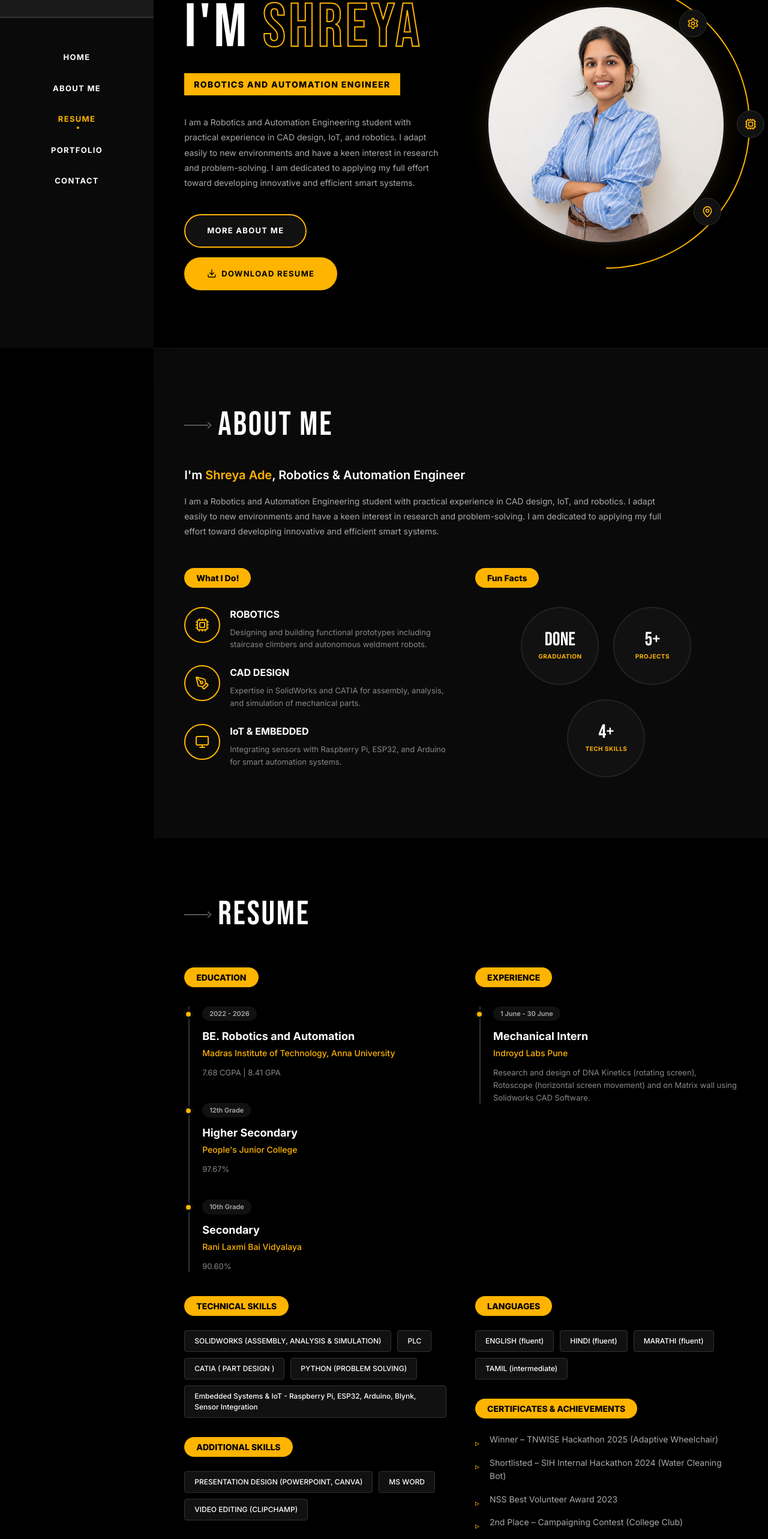
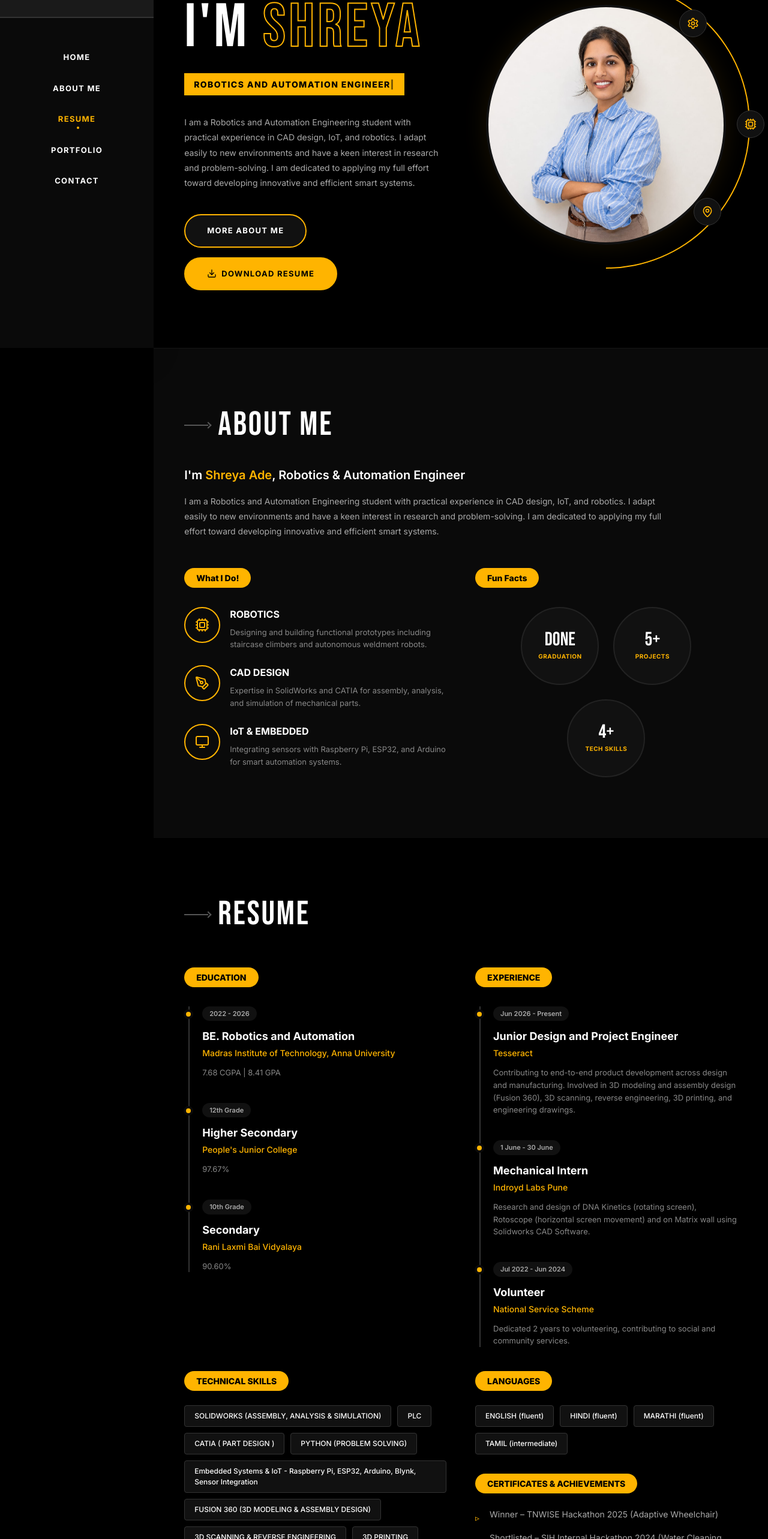
Before and after one commit to deviljitu1/shreya-robotics-portfolio, a React (Vite) app: page / in a window 1280 px wide. Shown: the part 220-2786 px from the top of the page at 60% size. Built offline with nearby package versions, Linux system fonts and the light colour scheme.

Commit message:
Update resume content and add typing animation to hero section

```diff
--- a/src/components/Hero.jsx
+++ b/src/components/Hero.jsx
@@ -1,8 +1,25 @@
+import { useState, useEffect } from 'react';
 import { motion } from 'framer-motion';
 import { Github, Linkedin, Mail, Settings, Cpu, MapPin, Download } from 'lucide-react';
 import profileImg from '../assets/shreya-profile.jpeg';
 
 export default function Hero() {
+  const [typedText, setTypedText] = useState('');
+  const fullText = "ROBOTICS AND AUTOMATION ENGINEER";
+
+  useEffect(() => {
+    let i = 0;
+    const timer = setInterval(() => {
+      if (i < fullText.length) {
+        setTypedText(fullText.substring(0, i + 1));
+        i++;
+      } else {
+        clearInterval(timer);
+      }
+    }, 100);
+    return () => clearInterval(timer);
+  }, []);
+
   return (
     <section
       id="hero"
@@ -63,10 +80,12 @@ export default function Hero() {
               fontWeight: 800,
               textTransform: 'uppercase',
               letterSpacing: '0.1em',
-              marginBottom: '32px'
+              marginBottom: '32px',
+              minHeight: '36px',
+              minWidth: '280px'
             }}
           >
-            ROBOTICS AND AUTOMATION ENGINEER
+            {typedText}<span className="animate-pulse">|</span>
           </motion.div>
 
           <motion.p
--- a/src/components/Resume.jsx
+++ b/src/components/Resume.jsx
@@ -24,10 +24,22 @@ export default function Resume() {
 
   const experience = [
     {
+      period: 'Jun 2026 - Present',
+      title: 'Junior Design and Project Engineer',
+      company: 'Tesseract',
+      desc: 'Contributing to end-to-end product development across design and manufacturing. Involved in 3D modeling and assembly design (Fusion 360), 3D scanning, reverse engineering, 3D printing, and engineering drawings.'
+    },
+    {
       period: '1 June - 30 June',
       title: 'Mechanical Intern',
       company: 'Indroyd Labs Pune',
       desc: 'Research and design of DNA Kinetics (rotating screen), Rotoscope (horizontal screen movement) and on Matrix wall using Solidworks CAD Software.'
+    },
+    {
+      period: 'Jul 2022 - Jun 2024',
+      title: 'Volunteer',
+      company: 'National Service Scheme',
+      desc: 'Dedicated 2 years to volunteering, contributing to social and community services.'
     }
   ];
 
@@ -171,7 +183,11 @@ export default function Resume() {
                 'PLC',
                 'CATIA ( PART DESIGN )',
                 'PYTHON (PROBLEM SOLVING)',
-                'Embedded Systems & IoT - Raspberry Pi, ESP32, Arduino, Blynk, Sensor Integration'
+                'Embedded Systems & IoT - Raspberry Pi, ESP32, Arduino, Blynk, Sensor Integration',
+                'FUSION 360 (3D MODELING & ASSEMBLY DESIGN)',
+                '3D SCANNING & REVERSE ENGINEERING',
+                '3D PRINTING',
+                'ENGINEERING DRAWINGS'
               ].map(skill => (
                 <motion.span
                   whileHover={{ scale: 1.05, borderColor: '#FFB400', color: '#FFB400' }}
@@ -302,7 +318,9 @@ export default function Resume() {
                 'Shortlisted – SIH Internal Hackathon 2024 (Water Cleaning Bot)',
                 'NSS Best Volunteer Award 2023',
                 '2nd Place – Campaigning Contest (College Club)',
-                'Conference Presentation - National Conference on AI, IoT & Data-Driven (NCAIDT)'
+                'Conference Presentation - National Conference on AI, IoT & Data-Driven (NCAIDT)',
+                'Industrial Automation with PLC - Techgyan (Feb 2025)',
+                'MS-CIT (Microsoft Office) - MSBTE (Sep 2017)'
               ].map((achievement, i) => (
                 <motion.li
                   key={i}
--- a/src/data/portfolioData.js
+++ b/src/data/portfolioData.js
@@ -42,9 +42,12 @@ export const stats = [
 export const technicalSkills = [
   { name: "SolidWorks", icon: "🔷", category: "CAD" },
   { name: "CATIA", icon: "🔶", category: "CAD" },
+  { name: "Fusion 360", icon: "🔷", category: "CAD" },
+  { name: "3D Printing", icon: "🖨️", category: "CAD" },
   { name: "Arduino", icon: "⚡", category: "Controllers" },
   { name: "Raspberry Pi", icon: "🫐", category: "Controllers" },
   { name: "ESP32", icon: "📡", category: "Controllers" },
+  { name: "PLC", icon: "⚙️", category: "Controllers" },
   { name: "Python", icon: "🐍", category: "Code" },
   { name: "Blynk IoT", icon: "📱", category: "Code" },
   { name: "SIH", icon: "🛡️", category: "Other" },
@@ -193,6 +196,28 @@ export const achievements = [
     type: "award",
     color: "violet",
   },
+  {
+    id: 4,
+    year: "2025",
+    title: "Industrial Automation with PLC",
+    subtitle: "Techgyan Technologies",
+    description:
+      "Certified in Industrial Automation with PLC through Techgyan Technologies, covering PLC Ladder Logic and automated program structures.",
+    icon: "📜",
+    type: "certification",
+    color: "amber",
+  },
+  {
+    id: 5,
+    year: "2017",
+    title: "MS-CIT",
+    subtitle: "Maharashtra State Board of Technical Education (MSBTE)",
+    description:
+      "Certification in Microsoft Office basics and computer literacy.",
+    icon: "📜",
+    type: "certification",
+    color: "cyan",
+  },
 ];
 
 export const internship = {
```
Also changed, not shown: 1 other file (tests, documents, lock files or other folders).
